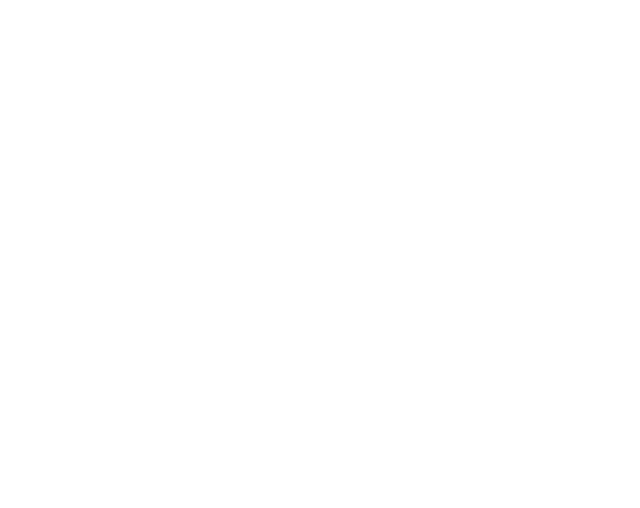
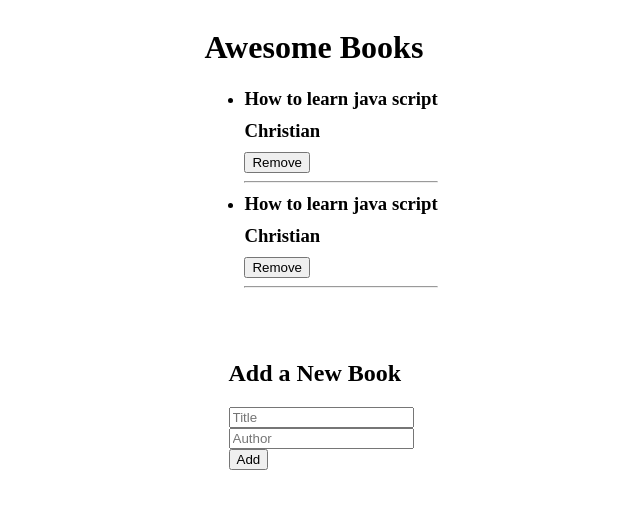
Before and after one commit to Christianib003/Awesome-Books, a website: page index.html in a window 1280 px wide. Shown: the whole page, without its empty margins (319-959 px from the left). Drawn offline with Linux system fonts and the light colour scheme.

Commit message:
add html content

```diff
--- a/index.html
+++ b/index.html
@@ -8,6 +8,62 @@
     <link rel="stylesheet" href="styles/style.css" />
   </head>
   <body>
-    <script src="js/main.js"></script>
+    <div class="main">
+      <div id="book-container">
+        <h1 class="text-4xl">Awesome Books</h1>
+        <div class="books-list-container" id="bookslist">
+          <ul>
+            <li>
+              <article class="article-container">
+                <h3 class="title">How to learn java script</h3>
+                <h3 class="title">Christian</h3>
+                <button
+                  class="book-remove"
+                  data-book-id="${book.id}"
+                  id="remove-button"
+                >
+                  Remove
+                </button>
+                <hr>
+              </article>
+            </li>
+            <li>
+              <article class="article-container">
+                <h3 class="title">How to learn java script</h3>
+                <h3 class="title">Christian</h3>
+                <button
+                  class="book-remove"
+                  data-book-id="${book.id}"
+                  id="remove-button"
+                >
+                  Remove
+                </button>
+                <hr>
+              </article>
+            </li>
+          </ul>
+        </div>
+        <br />
+        <br />
+      </div>
+      <div class="book-form-container" id="section-addbook">
+        <h2>Add a New Book</h2>
+        <input
+          type="text"
+          placeholder="Title"
+          id="title"
+          class="form-input"
+        /><br />
+        <input
+          type="text"
+          placeholder="Author"
+          id="author"
+          class="form-input"
+        /><br />
+        <div class="button-container">
+          <button id="addbook">Add</button>
+        </div>
+      </div>
+    </div>
   </body>
 </html>
```
